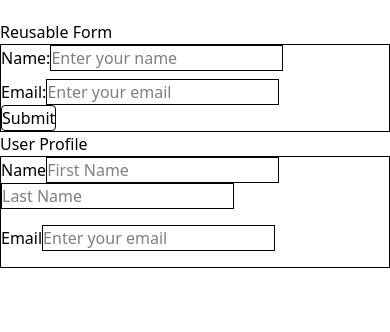
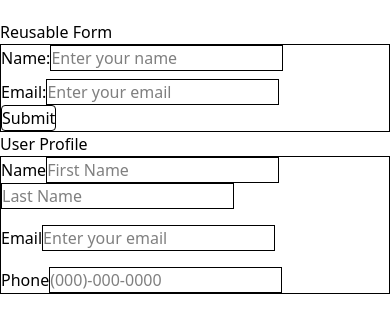
Before and after one commit to NS-25/react-components, a React (Vite) app: page / in a window 390 px wide. Shown: the top 332 px of the page. Built offline with nearby package versions, Linux system fonts and the light colour scheme.

Commit message:
added phone number input in user profile

```diff
--- a/src/components/UserProfileForm.jsx
+++ b/src/components/UserProfileForm.jsx
@@ -8,7 +8,7 @@ const UserProfileForm = () => {
         <form className="border">
           {/* firstname and lastname */}
           <div className="mb-4">
-            <label className="form-label">Name</label>
+            <label htmlFor="name">Name</label>
             <input
               type="text"
               name="firstname"
@@ -24,7 +24,7 @@ const UserProfileForm = () => {
           </div>
           {/* email portion */}
           <div className="mb-4">
-            <label className="form-label">Email</label>
+            <label htmlFor="email">Email</label>
             <input
               type="email"
               name="email"
@@ -32,7 +32,16 @@ const UserProfileForm = () => {
               className="border"
             />
           </div>
-
+          {/* phone number */}
+          <div>
+            <label htmlFor="phone">Phone</label>
+            <input
+              type="tel"
+              name="phone"
+              placeholder="(000)-000-0000"
+              className="border"
+            />
+          </div>
         </form>
       </div>
     </>
```
